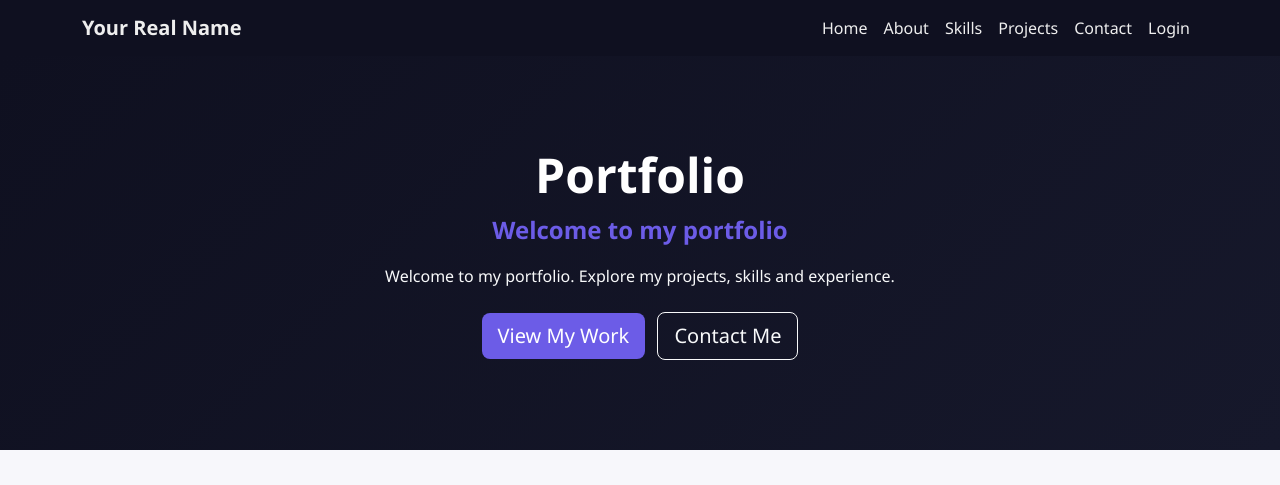
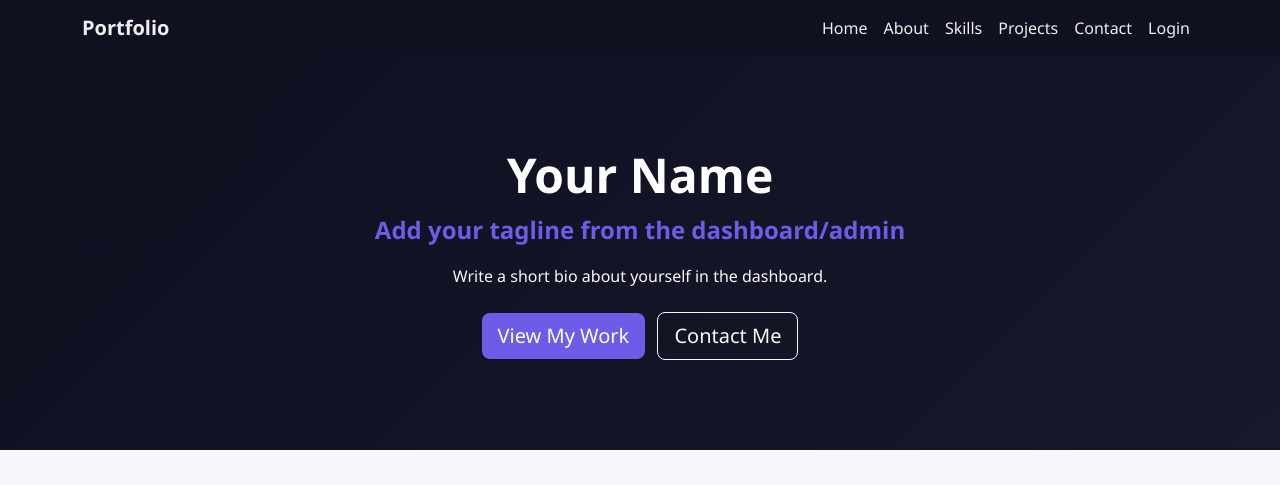
Before and after one commit to Mallikarjunreddy2002/django-portfolio, a Django app: page / in a window 1280 px wide. Shown: the top 485 px of the page. Run offline with Django 5.2, Linux system fonts and the light colour scheme; data comes from the database, SQL or seed files in the repository; tables that the repository leaves empty hold one stand-in row (values such as "Sample post").

Commit message:
Update portfolio branding and home page

```diff
--- a/templates/base.html
+++ b/templates/base.html
@@ -1,76 +1,310 @@
 {% load static %}
+
 <!DOCTYPE html>
 <html lang="en">
+
 <head>
     <meta charset="UTF-8">
     <meta name="viewport" content="width=device-width, initial-scale=1.0">
-    <title>{% block title %}{{ site_profile.full_name|default:"My Portfolio" }}{% endblock %}</title>
-    <link rel="stylesheet" href="https://cdn.jsdelivr.net/npm/bootstrap@5.3.3/dist/css/bootstrap.min.css">
-    <link rel="stylesheet" href="https://cdn.jsdelivr.net/npm/bootstrap-icons@1.11.3/font/bootstrap-icons.css">
-    <link rel="stylesheet" href="{% static 'css/style.css' %}">
+
+    <title>
+        {% block title %}Portfolio{% endblock %}
+    </title>
+
+    <!-- Bootstrap -->
+    <link
+        rel="stylesheet"
+        href="https://cdn.jsdelivr.net/npm/bootstrap@5.3.3/dist/css/bootstrap.min.css"
+    >
+
+    <!-- Bootstrap Icons -->
+    <link
+        rel="stylesheet"
+        href="https://cdn.jsdelivr.net/npm/bootstrap-icons@1.11.3/font/bootstrap-icons.css"
+    >
+
+    <!-- Custom CSS -->
+    <link
+        rel="stylesheet"
+        href="{% static 'css/style.css' %}"
+    >
+
     {% block extra_css %}{% endblock %}
 </head>
+
 <body>
 
+    <!-- ================= NAVBAR ================= -->
     <nav class="navbar navbar-expand-lg navbar-dark sticky-top">
+
         <div class="container">
-        <a class="navbar-brand fw-bold" href="{% url 'home' %}">
-            {{ site_profile.full_name|default:"Portfolio" }}
+
+            <!-- Portfolio Brand -->
+            <a
+                class="navbar-brand fw-bold"
+                href="{% url 'home' %}"
+            >
+                Portfolio
             </a>
-        <button class="navbar-toggler" type="button" data-bs-toggle="collapse" data-bs-target="#navMenu">
+
+            <!-- Mobile Menu Button -->
+            <button
+                class="navbar-toggler"
+                type="button"
+                data-bs-toggle="collapse"
+                data-bs-target="#navMenu"
+                aria-controls="navMenu"
+                aria-expanded="false"
+                aria-label="Toggle navigation"
+            >
                 <span class="navbar-toggler-icon"></span>
             </button>
-        <div class="collapse navbar-collapse" id="navMenu">
+
+            <!-- Navigation Menu -->
+            <div
+                class="collapse navbar-collapse"
+                id="navMenu"
+            >
+
                 <ul class="navbar-nav ms-auto">
-                <li class="nav-item"><a class="nav-link" href="{% url 'home' %}">Home</a></li>
-                <li class="nav-item"><a class="nav-link" href="{% url 'about' %}">About</a></li>
-                <li class="nav-item"><a class="nav-link" href="{% url 'skill_list' %}">Skills</a></li>
-                <li class="nav-item"><a class="nav-link" href="{% url 'project_list' %}">Projects</a></li>
-                <li class="nav-item"><a class="nav-link" href="{% url 'contact' %}">Contact</a></li>
+
+                    <!-- Home -->
+                    <li class="nav-item">
+                        <a
+                            class="nav-link"
+                            href="{% url 'home' %}"
+                        >
+                            Home
+                        </a>
+                    </li>
+
+                    <!-- About -->
+                    <li class="nav-item">
+                        <a
+                            class="nav-link"
+                            href="{% url 'about' %}"
+                        >
+                            About
+                        </a>
+                    </li>
+
+                    <!-- Skills -->
+                    <li class="nav-item">
+                        <a
+                            class="nav-link"
+                            href="{% url 'skill_list' %}"
+                        >
+                            Skills
+                        </a>
+                    </li>
+
+                    <!-- Projects -->
+                    <li class="nav-item">
+                        <a
+                            class="nav-link"
+                            href="{% url 'project_list' %}"
+                        >
+                            Projects
+                        </a>
+                    </li>
+
+                    <!-- Contact -->
+                    <li class="nav-item">
+                        <a
+                            class="nav-link"
+                            href="{% url 'contact' %}"
+                        >
+                            Contact
+                        </a>
+                    </li>
+
                     {% if user.is_authenticated %}
-                <li class="nav-item"><a class="nav-link" href="{% url 'dashboard' %}"><i class="bi bi-speedometer2"></i> Dashboard</a></li>
+
+                        <!-- Dashboard -->
                         <li class="nav-item">
-                    <form action="{% url 'logout' %}" method="post" class="d-inline">
+                            <a
+                                class="nav-link"
+                                href="{% url 'dashboard' %}"
+                            >
+                                <i class="bi bi-speedometer2"></i>
+                                Dashboard
+                            </a>
+                        </li>
+
+                        <!-- Logout -->
+                        <li class="nav-item">
+
+                            <form
+                                action="{% url 'logout' %}"
+                                method="post"
+                                class="d-inline"
+                            >
+
                                 {% csrf_token %}
-                        <button type="submit" class="btn btn-link nav-link border-0">Logout</button>
+
+                                <button
+                                    type="submit"
+                                    class="btn btn-link nav-link border-0"
+                                >
+                                    Logout
+                                </button>
+
                             </form>
+
                         </li>
+
                     {% else %}
-                <li class="nav-item"><a class="nav-link" href="{% url 'login' %}">Login</a></li>
+
+                        <!-- Login -->
+                        <li class="nav-item">
+                            <a
+                                class="nav-link"
+                                href="{% url 'login' %}"
+                            >
+                                Login
+                            </a>
+                        </li>
+
                     {% endif %}
+
                 </ul>
+
             </div>
+
         </div>
+
     </nav>
 
+
+    <!-- ================= MESSAGES ================= -->
     {% if messages %}
+
         <div class="container mt-3">
+
             {% for message in messages %}
-    <div class="alert alert-{{ message.tags|default:'info' }} alert-dismissible fade show" role="alert">
+
+                <div
+                    class="alert alert-{{ message.tags|default:'info' }} alert-dismissible fade show"
+                    role="alert"
+                >
+
                     {{ message }}
-        <button type="button" class="btn-close" data-bs-dismiss="alert"></button>
+
+                    <button
+                        type="button"
+                        class="btn-close"
+                        data-bs-dismiss="alert"
+                        aria-label="Close"
+                    ></button>
+
                 </div>
+
             {% endfor %}
+
         </div>
+
     {% endif %}
 
+
+    <!-- ================= MAIN CONTENT ================= -->
     <main>
-    {% block content %}{% endblock %}
+
+        {% block content %}
+        {% endblock %}
+
     </main>
 
+
+    <!-- ================= FOOTER ================= -->
     <footer class="text-center py-4 mt-5">
+
         <div class="container">
+
+            <!-- Social Links -->
             <div class="mb-2">
-            {% if site_profile.github_url %}<a href="{{ site_profile.github_url }}" target="_blank" class="text-light mx-2"><i class="bi bi-github fs-5"></i></a>{% endif %}
-            {% if site_profile.linkedin_url %}<a href="{{ site_profile.linkedin_url }}" target="_blank" class="text-light mx-2"><i class="bi bi-linkedin fs-5"></i></a>{% endif %}
-            {% if site_profile.twitter_url %}<a href="{{ site_profile.twitter_url }}" target="_blank" class="text-light mx-2"><i class="bi bi-twitter-x fs-5"></i></a>{% endif %}
-            {% if site_profile.instagram_url %}<a href="{{ site_profile.instagram_url }}" target="_blank" class="text-light mx-2"><i class="bi bi-instagram fs-5"></i></a>{% endif %}
+
+                {% if site_profile.github_url %}
+
+                    <a
+                        href="{{ site_profile.github_url }}"
+                        target="_blank"
+                        rel="noopener noreferrer"
+                        class="text-light mx-2"
+                    >
+                        <i class="bi bi-github fs-5"></i>
+                    </a>
+
+                {% endif %}
+
+
+                {% if site_profile.linkedin_url %}
+
+                    <a
+                        href="{{ site_profile.linkedin_url }}"
+                        target="_blank"
+                        rel="noopener noreferrer"
+                        class="text-light mx-2"
+                    >
+                        <i class="bi bi-linkedin fs-5"></i>
+                    </a>
+
+                {% endif %}
+
+
+                {% if site_profile.twitter_url %}
+
+                    <a
+                        href="{{ site_profile.twitter_url }}"
+                        target="_blank"
+                        rel="noopener noreferrer"
+                        class="text-light mx-2"
+                    >
+                        <i class="bi bi-twitter-x fs-5"></i>
+                    </a>
+
+                {% endif %}
+
+
+                {% if site_profile.instagram_url %}
+
+                    <a
+                        href="{{ site_profile.instagram_url }}"
+                        target="_blank"
+                        rel="noopener noreferrer"
+                        class="text-light mx-2"
+                    >
+                        <i class="bi bi-instagram fs-5"></i>
+                    </a>
+
+                {% endif %}
+
             </div>
-        <small>&copy; {% now "Y" %} {{ site_profile.full_name|default:"My Portfolio" }}. Built with Django.</small>
+
+
+            <!-- Copyright -->
+            <small>
+
+                &copy; {% now "Y" %}
+
+                {{ site_profile.full_name|default:"My Portfolio" }}.
+
+                Built with Django.
+
+            </small>
+
         </div>
+
     </footer>
 
-<script src="https://cdn.jsdelivr.net/npm/bootstrap@5.3.3/dist/js/bootstrap.bundle.min.js"></script>
-{% block extra_js %}{% endblock %}
+
+    <!-- Bootstrap JavaScript -->
+    <script
+        src="https://cdn.jsdelivr.net/npm/bootstrap@5.3.3/dist/js/bootstrap.bundle.min.js"
+    ></script>
+
+    {% block extra_js %}
+    {% endblock %}
+
 </body>
+
 </html>
--- a/templates/portfolio/home.html
+++ b/templates/portfolio/home.html
@@ -3,9 +3,7 @@
 
 {% block content %}
 
-<!-- =========================
-     HERO SECTION
-========================= -->
+<!-- ================= HERO SECTION ================= -->
 <section class="hero text-center">
     <div class="container">
 
@@ -18,62 +16,38 @@
             >
         {% endif %}
 
-        <!-- Portfolio Title -->
-        <h1 class="display-5 fw-bold">Portfolio</h1>
-
         <!-- Profile Name -->
-        {% if profile and profile.full_name %}
-            <h2 class="fw-bold mt-2">
-                {{ profile.full_name }}
-            </h2>
-        {% endif %}
+        <h1 class="display-5 fw-bold">
+            {{ profile.full_name|default:"Your Name" }}
+        </h1>
 
         <!-- Tagline -->
-        {% if profile and profile.tagline %}
         <p class="tagline fs-4">
-                {{ profile.tagline }}
+            {{ profile.tagline|default:"Add your tagline from the dashboard/admin" }}
         </p>
-        {% else %}
-            <p class="tagline fs-4">
-                Welcome to my portfolio
-            </p>
-        {% endif %}
 
         <!-- Bio -->
-        {% if profile and profile.bio %}
         <p class="col-lg-7 mx-auto text-light">
-                {{ profile.bio }}
+            {{ profile.bio|default:"Write a short bio about yourself in the dashboard." }}
         </p>
-        {% else %}
-            <p class="col-lg-7 mx-auto text-light">
-                Welcome to my portfolio. Explore my projects, skills and experience.
-            </p>
-        {% endif %}
 
         <!-- Buttons -->
         <div class="mt-4">
 
-            <a
-                href="{% url 'project_list' %}"
-                class="btn btn-accent btn-lg me-2"
-            >
+            <a href="{% url 'project_list' %}"
+               class="btn btn-accent btn-lg me-2">
                 View My Work
             </a>
 
-            <a
-                href="{% url 'contact' %}"
-                class="btn btn-outline-light btn-lg"
-            >
+            <a href="{% url 'contact' %}"
+               class="btn btn-outline-light btn-lg">
                 Contact Me
             </a>
 
-            <!-- Resume -->
             {% if profile and profile.resume %}
-                <a
-                    href="{{ profile.resume.url }}"
+                <a href="{{ profile.resume.url }}"
                    class="btn btn-outline-light btn-lg"
-                    download
-                >
+                   download>
                     Download Resume
                 </a>
             {% endif %}
@@ -84,9 +58,7 @@
 </section>
 
 
-<!-- =========================
-     FEATURED PROJECTS
-========================= -->
+<!-- ================= FEATURED PROJECTS ================= -->
 <section>
     <div class="container">
 
@@ -100,7 +72,7 @@
 
                 <div class="col-md-6 col-lg-4">
 
-                    <div class="card h-100">
+                    <div class="card">
 
                         {% if project.image %}
                             <img
@@ -120,10 +92,8 @@
                                 {{ project.short_description }}
                             </p>
 
-                            <a
-                                href="{% url 'project_detail' project.slug %}"
-                                class="btn btn-sm btn-accent"
-                            >
+                            <a href="{% url 'project_detail' project.slug %}"
+                               class="btn btn-sm btn-accent">
                                 Details
                             </a>
 
@@ -135,11 +105,9 @@
 
             {% empty %}
 
-                <div class="col-12">
                 <p class="text-muted">
                     No featured projects yet — add some from the Dashboard or Admin panel.
                 </p>
-                </div>
 
             {% endfor %}
 
@@ -149,9 +117,7 @@
 </section>
 
 
-<!-- =========================
-     SKILLS
-========================= -->
+<!-- ================= SKILLS ================= -->
 <section class="bg-white">
 
     <div class="container">
@@ -186,8 +152,8 @@
 
                         <div
                             class="skill-bar-fill"
-                            style="width: {{ skill.proficiency }}%;"
-                        ></div>
+                            style="width: {{ skill.proficiency }}%;">
+                        </div>
 
                     </div>
 
@@ -195,11 +161,9 @@
 
             {% empty %}
 
-                <div class="col-12">
                 <p class="text-muted">
                     No skills added yet — add some from the Dashboard or Admin panel.
                 </p>
-                </div>
 
             {% endfor %}
 
@@ -210,9 +174,7 @@
 </section>
 
 
-<!-- =========================
-     TESTIMONIALS
-========================= -->
+<!-- ================= TESTIMONIALS ================= -->
 {% if testimonials %}
 
 <section>
@@ -229,7 +191,7 @@
 
                 <div class="col-md-4">
 
-                    <div class="card p-3 h-100">
+                    <div class="card p-3">
 
                         <p class="fst-italic">
                             "{{ t.message }}"
@@ -239,11 +201,9 @@
                             {{ t.name }}
                         </p>
 
-                        {% if t.designation %}
                         <small class="text-muted">
                             {{ t.designation }}
                         </small>
-                        {% endif %}
 
                     </div>
 
```
Lines whose indentation alone changed are shown as unchanged.
